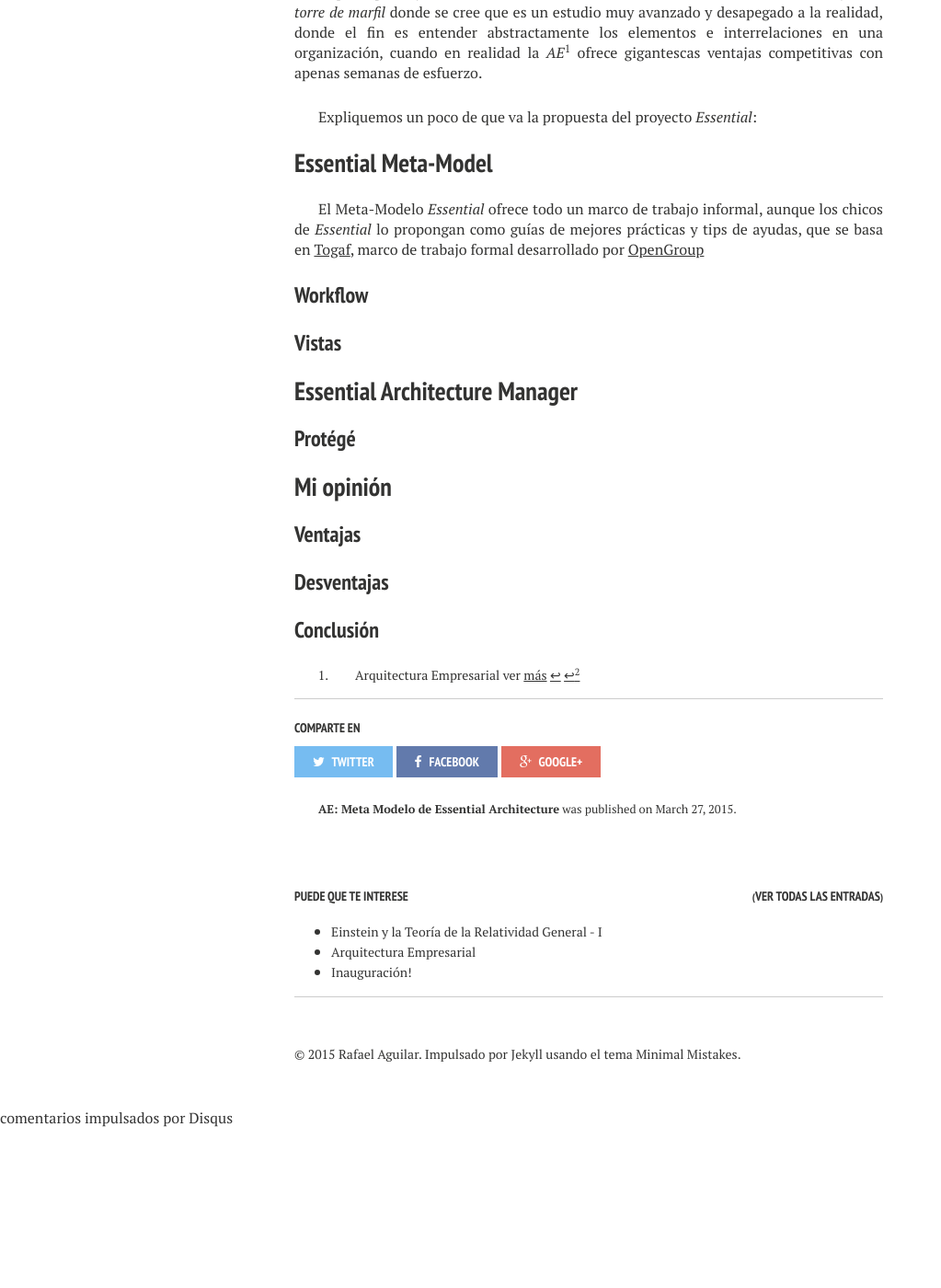
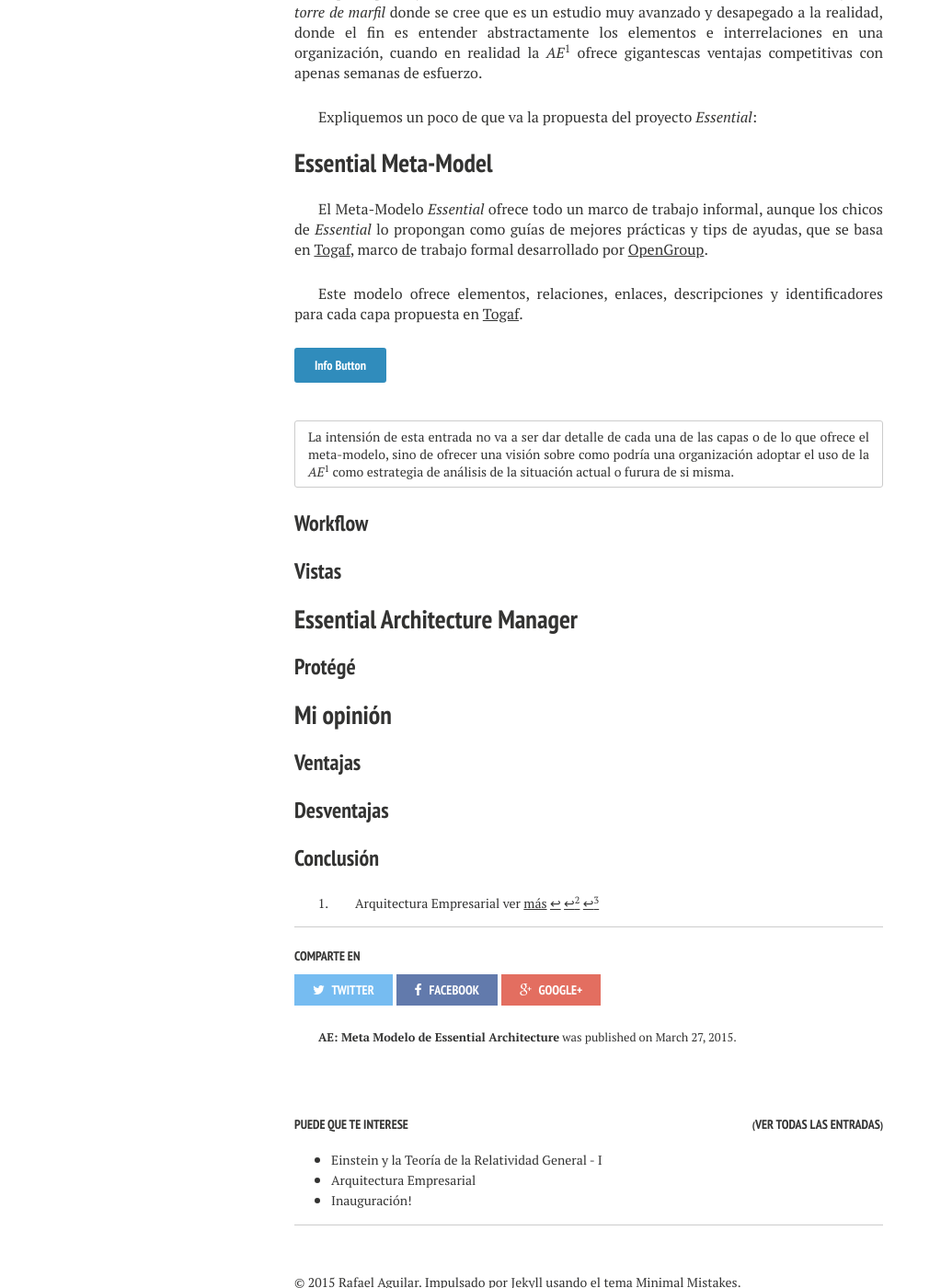
Before and after one commit to RafaAguilar/RafaAguilar.github.io, a Jekyll site: the page built from _posts/2015-03-27-meta-modelo-de-essential-architecture.markdown, in a window 1280 px wide and 1400 px high, scrolled down 582 px. Shown: the whole window at 92% size, without its empty margins (0-1023 px from the left). Built offline with Jekyll 4.4.1, drawn with Linux system fonts in a browser that asks for light colours; nearby versions of some CDN libraries; comment, search, counter and statistics services are not loaded; before the commit the page ends 1808 px from its top, so only the background shows below that; some of the changed text lies outside the part shown.

Commit message:
Finalización de sección introductoria.
Se prueban  piede notas, boton de información y "notices"

```diff
--- a/_posts/2015-03-27-meta-modelo-de-essential-architecture.markdown
+++ b/_posts/2015-03-27-meta-modelo-de-essential-architecture.markdown
@@ -21,7 +21,13 @@
 
 ##Essential Meta-Model
 
-El Meta-Modelo _Essential_ ofrece todo un marco de trabajo informal, aunque los chicos de *Essential* lo propongan como guías de mejores prácticas y tips de ayudas, que se basa en [Togaf][togaf],  marco de trabajo formal desarrollado por [OpenGroup][opengroup]
+El Meta-Modelo _Essential_ ofrece todo un marco de trabajo informal, aunque los chicos de *Essential* lo propongan como guías de mejores prácticas y tips de ayudas, que se basa en [Togaf][togaf],  marco de trabajo formal desarrollado por [OpenGroup][opengroup].
+
+Este modelo ofrece elementos, relaciones, enlaces, descripciones y identificadores para cada capa propuesta en [Togaf][togaf].
+
+<div markdown="0"><a href="#" class="btn btn-info">Info Button</a></div>
+La intensión de esta entrada no va a ser dar detalle de cada una de las capas o de lo que ofrece el meta-modelo, sino de ofrecer una visión sobre como podría una organización adoptar el uso de la *AE*[^1] como estrategia de análisis de la situación actual o furura de si misma.
+{: .notice}
 
 ###Workflow
 ###Vistas
@@ -40,3 +46,4 @@
 [^1]: Arquitectura Empresarial ver [más][AE]
 [opengroup]:https://www.opengroup.org/togaf/
 [togaf]:/en-construccion.html
+{% include _toc.html %}
```
